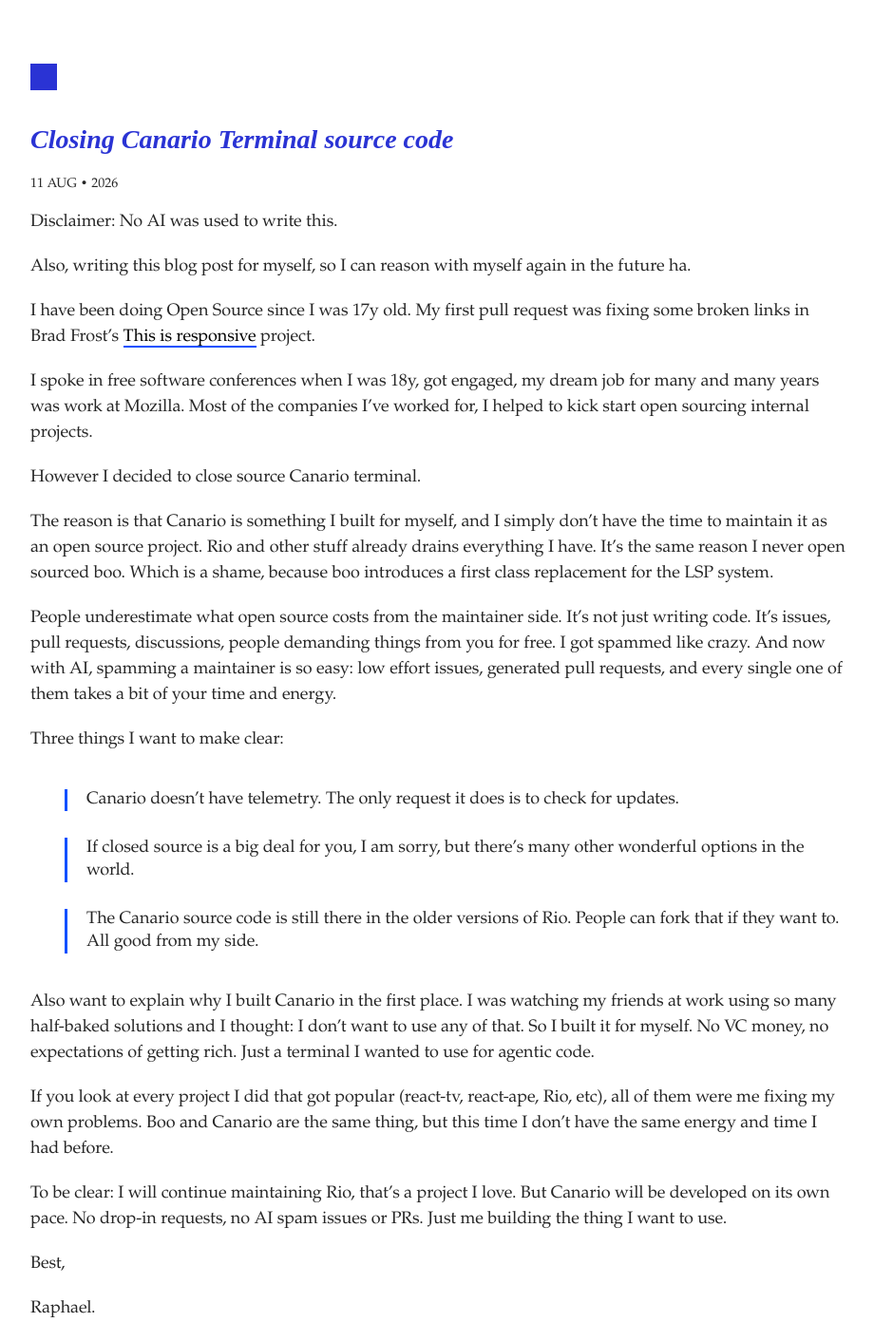
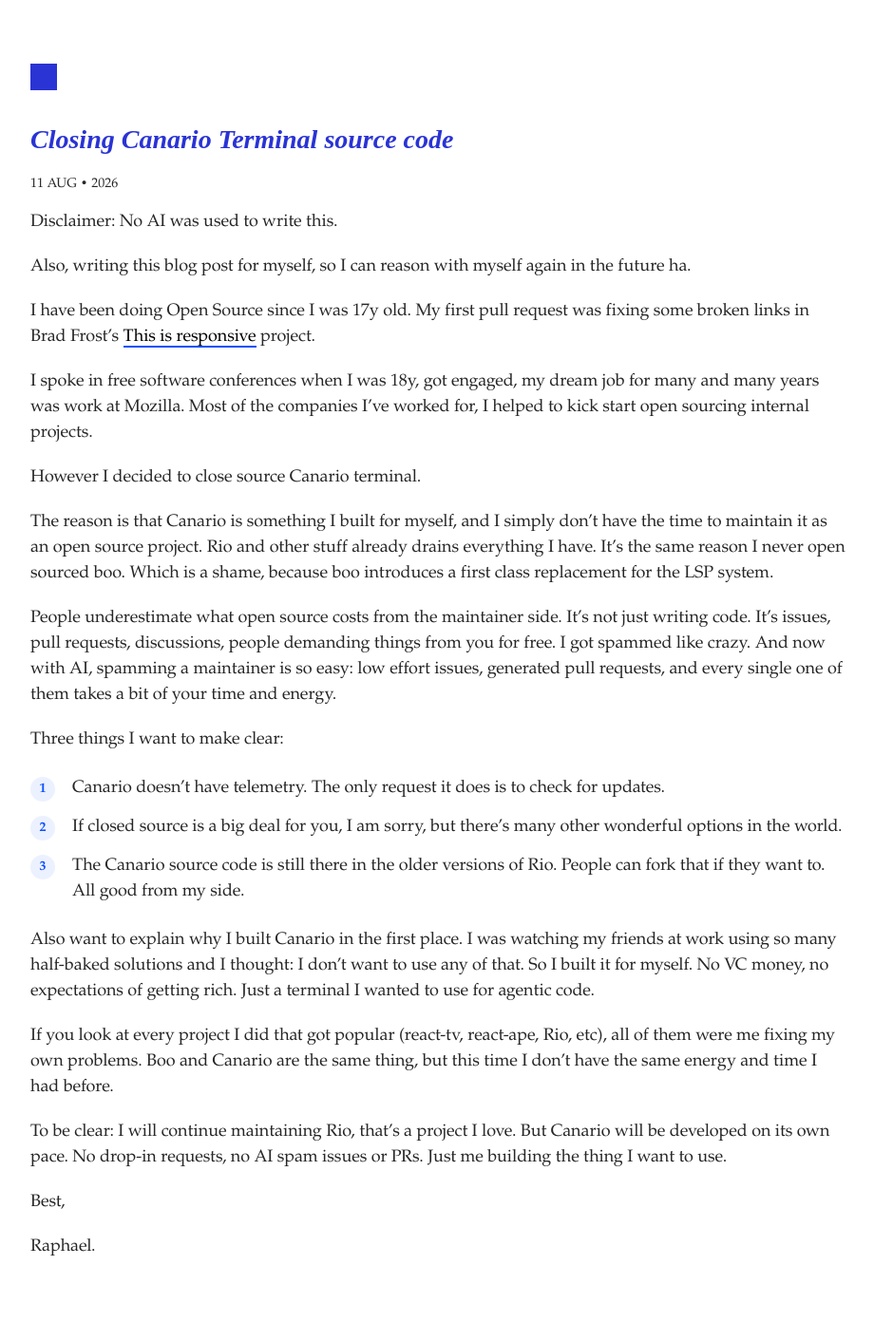
Before and after one commit to raphamorim/raphamorim.github.com, a Jekyll site: the page built from _posts/2026-08-11-closing-canario-terminal-source-code.md, in a window 1280 px wide. Shown: the whole page at 95% size, without its empty margins (178-1098 px from the left). Built offline with Jekyll 4.4.1, drawn with Linux system fonts in a browser that asks for light colours; after the commit the page ends 1347 px from its top, so only the background shows below that.

Commit message:
css: numbered-list counter badges

```diff
--- a/assets/css/base.css
+++ b/assets/css/base.css
@@ -309,12 +309,41 @@
 .post-page-content tbody tr:hover td {
   background: #fafafa;
 }
-.post-page-content ol li,
 .post-page-content ul li {
   display: inline-block;
   padding-left: 20px;
   border-left: 3px solid rgb(12, 80, 255);
   line-height: 130%;
+}
+.post-page-content ol {
+  counter-reset: post-ol;
+  list-style: none;
+  padding-left: 0;
+}
+.post-page-content ol > li {
+  counter-increment: post-ol;
+  position: relative;
+  padding-left: 44px;
+  line-height: 150%;
+}
+.post-page-content ol > li::before {
+  content: counter(post-ol);
+  position: absolute;
+  left: 0;
+  top: 1px;
+  width: 26px;
+  height: 26px;
+  border-radius: 50%;
+  background: rgba(12, 80, 255, 0.08);
+  color: rgb(12, 80, 255);
+  font-weight: 600;
+  font-size: 14px;
+  line-height: 26px;
+  text-align: center;
+  font-variant-numeric: tabular-nums;
+}
+.post-page-content li > ol {
+  padding-left: 6px;
 }
 #infscr-loading {
   text-align: center;
```
